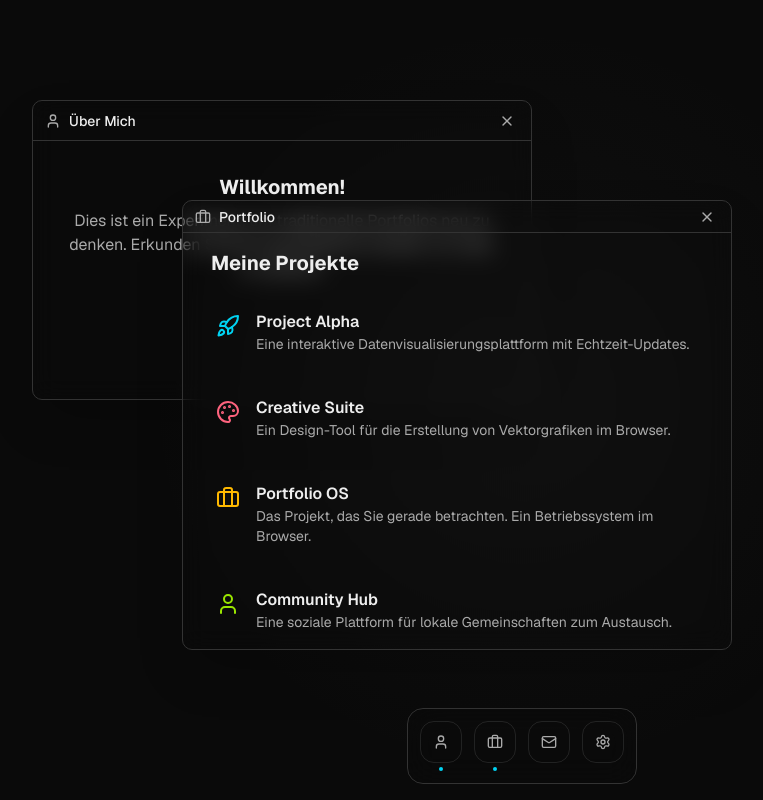
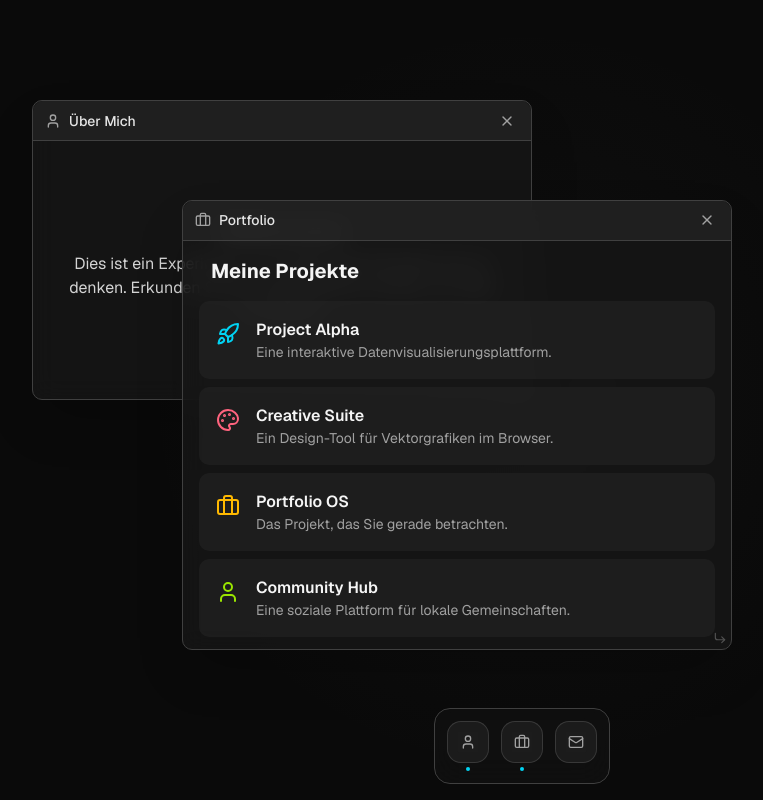
Before and after one commit to warumkev/portfolio, a Next.js app: page / in a window 1280 px wide. Both pictures are taken after a click on the button 613 px from the left and 742 px from the top of the page. Shown: the whole page, without its empty margins (118-881 px from the left). Built offline with nearby package versions, Linux system fonts and the light colour scheme.

Commit message:
Made windows resizable

```diff
--- a/app/page.tsx
+++ b/app/page.tsx
@@ -2,7 +2,7 @@
 
 import React, { useState, useRef, MouseEvent, useCallback, ReactNode, useEffect } from 'react';
 import { motion, AnimatePresence } from 'framer-motion';
-import { User, Briefcase, Mail, Settings, X, Sun, Moon, Rocket, Palette } from 'lucide-react';
+import { User, Briefcase, Mail, X, Rocket, Palette, CornerDownRight } from 'lucide-react';
 
 // --- CUSTOM HOOK FOR MEDIA QUERIES ---
 const useMediaQuery = (query: string): boolean => {
@@ -20,8 +20,6 @@ const useMediaQuery = (query: string): boolean => {
 };
 
 // --- TYPE DEFINITIONS ---
-type Theme = 'light' | 'dark';
-
 interface Project {
   icon: ReactNode;
   title: string;
@@ -29,95 +27,121 @@ interface Project {
   link: string;
 }
 
-interface WindowPosition {
-  x: number;
-  y: number;
-}
+interface WindowPosition { x: number; y: number; }
+interface WindowSize { width: number; height: number; }
 
 interface WindowState {
   id: string;
-  title: string;
-  icon: ReactNode;
-  content: ReactNode;
   isOpen: boolean;
   position: WindowPosition;
+  size: WindowSize;
   zIndex: number;
-  size: { width: number; height: number };
 }
 
 // --- MOCK DATA ---
 const projectData: Project[] = [
-  { icon: <Rocket size={24} className="text-cyan-400" />, title: "Project Alpha", description: "Eine interaktive Datenvisualisierungsplattform mit Echtzeit-Updates.", link: "#" },
-  { icon: <Palette size={24} className="text-rose-400" />, title: "Creative Suite", description: "Ein Design-Tool für die Erstellung von Vektorgrafiken im Browser.", link: "#" },
-  { icon: <Briefcase size={24} className="text-amber-400" />, title: "Portfolio OS", description: "Das Projekt, das Sie gerade betrachten. Ein Betriebssystem im Browser.", link: "#" },
-  { icon: <User size={24} className="text-lime-400" />, title: "Community Hub", description: "Eine soziale Plattform für lokale Gemeinschaften zum Austausch.", link: "#" },
-  { icon: <Mail size={24} className="text-violet-400" />, title: "Secure Messenger", description: "Ein Ende-zu-Ende-verschlüsselter Messenger-Dienst.", link: "#" },
+  { icon: <Rocket size={24} className="text-cyan-400" />, title: "Project Alpha", description: "Eine interaktive Datenvisualisierungsplattform.", link: "#" },
+  { icon: <Palette size={24} className="text-rose-400" />, title: "Creative Suite", description: "Ein Design-Tool für Vektorgrafiken im Browser.", link: "#" },
+  { icon: <Briefcase size={24} className="text-amber-400" />, title: "Portfolio OS", description: "Das Projekt, das Sie gerade betrachten.", link: "#" },
+  { icon: <User size={24} className="text-lime-400" />, title: "Community Hub", description: "Eine soziale Plattform für lokale Gemeinschaften.", link: "#" },
 ];
 
-// --- SUB-COMPONENTS ---
+// --- WINDOW CONTENT COMPONENTS ---
+
+const AboutContent = () => (
+  <div className="text-center p-4 h-full flex flex-col justify-center">
+    <h2 className="text-xl font-bold text-neutral-100 mb-2">Willkommen!</h2>
+    <p>Dies ist ein Experiment, um traditionelle Portfolios neu zu denken. Erkunden Sie die verschiedenen Fenster, um mehr zu erfahren.</p>
+  </div>
+);
 
 const ProjectCard: React.FC<{ project: Project }> = ({ project }) => (
-  <a
-    href={project.link}
-    target="_blank"
-    rel="noopener noreferrer"
-    className="block p-4 rounded-lg bg-background-secondary/50 hover:bg-background-tertiary transition-colors duration-200 border border-transparent hover:border-border-primary"
-  >
+  <a href={project.link} target="_blank" rel="noopener noreferrer" className="block p-4 rounded-lg bg-neutral-800/50 hover:bg-neutral-700/70 transition-colors duration-200 border border-transparent hover:border-neutral-700">
     <div className="flex items-start gap-4">
       <div className="mt-1">{project.icon}</div>
       <div>
-        <h3 className="font-semibold text-text-primary">{project.title}</h3>
-        <p className="text-sm text-text-secondary">{project.description}</p>
+        <h3 className="font-semibold text-neutral-100">{project.title}</h3>
+        <p className="text-sm text-neutral-400">{project.description}</p>
       </div>
     </div>
   </a>
 );
 
-const ThemeSwitcher: React.FC<{ theme: Theme; setTheme: (theme: Theme) => void }> = ({ theme, setTheme }) => (
-  <div className="flex flex-col items-center gap-4 p-4">
-    <p className="text-sm text-text-secondary">Wähle ein Farbschema</p>
-    <button
-      onClick={() => setTheme(theme === 'light' ? 'dark' : 'light')}
-      className="flex items-center justify-center w-32 h-12 bg-background-secondary border border-border-primary rounded-lg text-text-primary hover:bg-background-tertiary transition-colors"
-    >
-      {theme === 'dark' ? <Moon className="mr-2" size={16} /> : <Sun className="mr-2" size={16} />}
-      {theme === 'dark' ? 'Dark Mode' : 'Light Mode'}
-    </button>
+const PortfolioContent = () => (
+  <div className="space-y-2">
+    <h2 className="text-xl font-bold text-neutral-100 mb-4 px-3">Meine Projekte</h2>
+    <div className="space-y-2">
+      {projectData.map(p => <ProjectCard key={p.title} project={p} />)}
+    </div>
   </div>
 );
 
-// --- WINDOW COMPONENT (for Desktop) ---
+const ContactContent = () => (
+  <div className="flex flex-col items-center justify-center h-full text-center">
+    <h2 className="text-xl font-bold text-neutral-100 mb-4">Kontakt aufnehmen</h2>
+    <p className="mb-6">Ich freue mich auf Ihre Nachricht.</p>
+    <button className="px-6 py-2 bg-cyan-500 text-white font-semibold rounded-lg shadow-md hover:bg-cyan-600 transition-all">E-Mail senden</button>
+  </div>
+);
+
+// --- WINDOW CONFIGURATION ---
+const WINDOW_CONFIG = {
+  'about': { title: 'Über Mich', icon: <User size={16} className="text-neutral-400" />, content: <AboutContent /> },
+  'portfolio': { title: 'Portfolio', icon: <Briefcase size={16} className="text-neutral-400" />, content: <PortfolioContent /> },
+  'contact': { title: 'Kontakt', icon: <Mail size={16} className="text-neutral-400" />, content: <ContactContent /> },
+};
+
+
+// --- WINDOW COMPONENT ---
 interface WindowProps {
-  window: WindowState;
+  id: string;
+  config: { title: string; icon: ReactNode; content: ReactNode };
+  state: WindowState;
   onClose: (id: string) => void;
   onFocus: (id: string) => void;
   onMove: (id: string, newPosition: WindowPosition) => void;
+  onResize: (id: string, newSize: WindowSize) => void;
 }
 
-const Window: React.FC<WindowProps> = ({ window, onClose, onFocus, onMove }) => {
-  const [isDragging, setIsDragging] = useState(false);
-  const dragStartRef = useRef<{ startX: number; startY: number; elX: number; elY: number } | null>(null);
+const Window: React.FC<WindowProps> = ({ id, config, state, onClose, onFocus, onMove, onResize }) => {
+  const dragRef = useRef<{ startX: number; startY: number; elX: number; elY: number } | null>(null);
+  const resizeRef = useRef<{ startX: number; startY: number; elW: number; elH: number } | null>(null);
 
   const handleMouseMove = useCallback((e: globalThis.MouseEvent) => {
-    if (!dragStartRef.current) return;
-    const dx = e.clientX - dragStartRef.current.startX;
-    const dy = e.clientY - dragStartRef.current.startY;
-    const newX = Math.max(0, Math.min(globalThis.window.innerWidth - window.size.width, dragStartRef.current.elX + dx));
-    const newY = Math.max(0, Math.min(globalThis.window.innerHeight - window.size.height, dragStartRef.current.elY + dy));
-    onMove(window.id, { x: newX, y: newY });
-  }, [onMove, window.id, window.size]);
+    if (dragRef.current) {
+      const dx = e.clientX - dragRef.current.startX;
+      const dy = e.clientY - dragRef.current.startY;
+      onMove(id, { x: dragRef.current.elX + dx, y: dragRef.current.elY + dy });
+    }
+    if (resizeRef.current) {
+      const dx = e.clientX - resizeRef.current.startX;
+      const dy = e.clientY - resizeRef.current.startY;
+      const newWidth = Math.max(300, resizeRef.current.elW + dx);
+      const newHeight = Math.max(200, resizeRef.current.elH + dy);
+      onResize(id, { width: newWidth, height: newHeight });
+    }
+  }, [id, onMove, onResize]);
 
   const handleMouseUp = useCallback(() => {
-    setIsDragging(false);
+    dragRef.current = null;
+    resizeRef.current = null;
     document.removeEventListener('mousemove', handleMouseMove);
     document.removeEventListener('mouseup', handleMouseUp);
   }, [handleMouseMove]);
 
-  const handleMouseDown = (e: MouseEvent<HTMLDivElement>) => {
+  const handleHeaderMouseDown = (e: MouseEvent<HTMLDivElement>) => {
     if (e.button !== 0) return;
-    onFocus(window.id);
-    setIsDragging(true);
-    dragStartRef.current = { startX: e.clientX, startY: e.clientY, elX: window.position.x, elY: window.position.y };
+    onFocus(id);
+    dragRef.current = { startX: e.clientX, startY: e.clientY, elX: state.position.x, elY: state.position.y };
+    document.addEventListener('mousemove', handleMouseMove);
+    document.addEventListener('mouseup', handleMouseUp);
+  };
+
+  const handleResizeMouseDown = (e: MouseEvent<HTMLDivElement>) => {
+    e.stopPropagation();
+    if (e.button !== 0) return;
+    onFocus(id);
+    resizeRef.current = { startX: e.clientX, startY: e.clientY, elW: state.size.width, elH: state.size.height };
     document.addEventListener('mousemove', handleMouseMove);
     document.addEventListener('mouseup', handleMouseUp);
   };
@@ -128,140 +152,106 @@ const Window: React.FC<WindowProps> = ({ window, onClose, onFocus, onMove }) =>
       animate={{ opacity: 1, scale: 1 }}
       exit={{ opacity: 0, scale: 0.9 }}
       transition={{ duration: 0.2, ease: "easeOut" }}
-      className="absolute bg-background-primary/80 backdrop-blur-md border border-border-primary rounded-lg shadow-2xl flex flex-col"
-      style={{
-        left: `${window.position.x}px`,
-        top: `${window.position.y}px`,
-        zIndex: window.zIndex,
-        width: `${window.size.width}px`,
-        height: `${window.size.height}px`,
-      }}
-      onMouseDown={() => onFocus(window.id)}
+      className="absolute bg-neutral-900/80 backdrop-blur-md border border-neutral-700 rounded-lg shadow-2xl flex flex-col"
+      style={{ left: state.position.x, top: state.position.y, zIndex: state.zIndex, width: state.size.width, height: state.size.height }}
     >
-      <div
-        className="window-header flex items-center justify-between h-10 px-3 bg-background-secondary/70 rounded-t-lg border-b border-border-primary cursor-grab active:cursor-grabbing"
-        onMouseDown={handleMouseDown}
-      >
-        <div className="flex items-center gap-2">
-          {window.icon}
-          <span className="text-sm font-medium text-text-primary">{window.title}</span>
-        </div>
-        <button
-          onMouseDown={(e) => e.stopPropagation()}
-          onClick={() => onClose(window.id)}
-          className="p-1 rounded-full hover:bg-red-500/80 text-text-secondary hover:text-white transition-colors"
-          aria-label="Fenster schließen"
-        >
-          <X size={16} />
-        </button>
+      <div className="window-header flex items-center justify-between h-10 px-3 bg-neutral-800/70 rounded-t-lg border-b border-neutral-700 cursor-grab active:cursor-grabbing" onMouseDown={handleHeaderMouseDown}>
+        <div className="flex items-center gap-2">{config.icon}<span className="text-sm font-medium text-neutral-200">{config.title}</span></div>
+        <button onClick={() => onClose(id)} className="p-1 rounded-full hover:bg-red-500/80 text-neutral-400 hover:text-white transition-colors" aria-label="Fenster schließen"><X size={16} /></button>
       </div>
-      <div className="p-1 flex-grow overflow-y-auto text-text-secondary">
-        <div className="p-3 h-full">
-          {window.content}
+      <div className="p-1 flex-grow overflow-y-auto text-neutral-300 relative">
+        <div className="p-3 h-full">{config.content}</div>
+        <div className="absolute bottom-0 right-0 cursor-se-resize p-1 text-neutral-600 hover:text-neutral-400" onMouseDown={handleResizeMouseDown}>
+          <CornerDownRight size={14} />
         </div>
       </div>
     </motion.div>
   );
 };
 
-// --- DOCK ICON COMPONENT (reusable) ---
+// --- DOCK ICON COMPONENT ---
 interface DockIconProps { onClick: () => void; icon: ReactNode; label: string; isActive: boolean; }
 const DockIcon: React.FC<DockIconProps> = ({ onClick, icon, label, isActive }) => (
   <div className="flex flex-col items-center gap-1">
-    <button onClick={onClick} className="bg-background-secondary/50 backdrop-blur-sm p-3 rounded-xl border border-border-primary/80 hover:bg-background-tertiary transition-all" aria-label={`${label} öffnen`}>
+    <button onClick={onClick} className="bg-neutral-800/50 backdrop-blur-sm p-3 rounded-xl border border-neutral-700/80 hover:bg-neutral-700 transition-all" aria-label={`${label} öffnen`}>
       {icon}
     </button>
     <div className={`w-1 h-1 rounded-full bg-cyan-400 transition-opacity ${isActive ? 'opacity-100' : 'opacity-0'}`}></div>
   </div>
 );
 
+// --- INITIAL STATE FACTORY ---
+const getInitialWindowState = (): Record<string, WindowState> => ({
+  'about': { id: 'about', isOpen: true, position: { x: 150, y: 100 }, zIndex: 11, size: { width: 500, height: 300 } },
+  'portfolio': { id: 'portfolio', isOpen: false, position: { x: 300, y: 200 }, zIndex: 10, size: { width: 550, height: 450 } },
+  'contact': { id: 'contact', isOpen: false, position: { x: 450, y: 150 }, zIndex: 10, size: { width: 400, height: 250 } },
+});
+
 
 // --- MAIN DESKTOP COMPONENT ---
 export default function Desktop() {
   const isMobile = useMediaQuery('(max-width: 768px)');
   const [activeMobileView, setActiveMobileView] = useState<string>('about');
-  const [theme, setTheme] = useState<Theme>('dark');
-  const [highestZIndex, setHighestZIndex] = useState(12);
+  const [windows, setWindows] = useState<Record<string, WindowState>>(getInitialWindowState);
+  const [highestZIndex, setHighestZIndex] = useState(11);
 
-  useEffect(() => {
-    document.documentElement.className = theme;
-  }, [theme]);
-
-  const [windows, setWindows] = useState<Record<string, WindowState>>({
-    'about': {
-      id: 'about', title: 'Über Mich', icon: <User size={16} className="text-text-secondary" />,
-      content: <div className="text-center p-4"><h2 className="text-xl font-bold text-text-primary mb-2">Willkommen!</h2><p>Dies ist ein Experiment, um traditionelle Portfolios neu zu denken. Erkunden Sie die verschiedenen Fenster, um mehr zu erfahren.</p></div>,
-      isOpen: true, position: { x: 150, y: 100 }, zIndex: 11, size: { width: 500, height: 300 },
-    },
-    'portfolio': {
-      id: 'portfolio', title: 'Portfolio', icon: <Briefcase size={16} className="text-text-secondary" />,
-      content: <div className="space-y-2"><h2 className="text-xl font-bold text-text-primary mb-4 px-3">Meine Projekte</h2><div className="space-y-2">{projectData.map(p => <ProjectCard key={p.title} project={p} />)}</div></div>,
-      isOpen: false, position: { x: 300, y: 200 }, zIndex: 10, size: { width: 550, height: 450 },
-    },
-    'contact': {
-      id: 'contact', title: 'Kontakt', icon: <Mail size={16} className="text-text-secondary" />,
-      content: <div className="flex flex-col items-center justify-center h-full text-center"><h2 className="text-xl font-bold text-text-primary mb-4">Kontakt aufnehmen</h2><p className="mb-6">Ich freue mich auf Ihre Nachricht.</p><button className="px-6 py-2 bg-cyan-500 text-white font-semibold rounded-lg shadow-md hover:bg-cyan-600 transition-all">E-Mail senden</button></div>,
-      isOpen: false, position: { x: 450, y: 150 }, zIndex: 10, size: { width: 400, height: 250 },
-    },
-    'settings': {
-      id: 'settings', title: 'Einstellungen', icon: <Settings size={16} className="text-text-secondary" />,
-      content: <ThemeSwitcher theme={theme} setTheme={setTheme} />,
-      isOpen: false, position: { x: 200, y: 250 }, zIndex: 12, size: { width: 300, height: 200 },
-    }
-  });
+  const updateWindowState = (id: string, updates: Partial<WindowState>) => {
+    setWindows(prev => ({ ...prev, [id]: { ...prev[id], ...updates } }));
+  };
 
   const openWindow = (id: string) => {
     const newZIndex = highestZIndex + 1;
     setHighestZIndex(newZIndex);
-    setWindows(prev => ({ ...prev, [id]: { ...prev[id], isOpen: true, zIndex: newZIndex } }));
+    updateWindowState(id, { isOpen: true, zIndex: newZIndex });
   };
-  const closeWindow = (id: string) => { setWindows(prev => ({ ...prev, [id]: { ...prev[id], isOpen: false } })); };
+
   const focusWindow = (id: string) => {
     if (windows[id].zIndex < highestZIndex) {
       const newZIndex = highestZIndex + 1;
       setHighestZIndex(newZIndex);
-      setWindows(prev => ({ ...prev, [id]: { ...prev[id], zIndex: newZIndex } }));
+      updateWindowState(id, { zIndex: newZIndex });
     }
   };
-  const moveWindow = (id: string, newPosition: WindowPosition) => { setWindows(prev => ({ ...prev, [id]: { ...prev[id], position: newPosition } })); };
-  const handleMobileNav = (id: string) => { setActiveMobileView(id); };
 
   const renderDesktop = () => (
     <>
       <AnimatePresence>
-        {Object.values(windows).map(w => w.isOpen && <Window key={w.id} window={w} onClose={closeWindow} onFocus={focusWindow} onMove={moveWindow} />)}
+        {Object.keys(windows).map(id => (
+          windows[id].isOpen && <Window
+            key={id} id={id}
+            config={WINDOW_CONFIG[id]}
+            state={windows[id]}
+            onClose={(id) => updateWindowState(id, { isOpen: false })}
+            onFocus={focusWindow}
+            onMove={(id, pos) => updateWindowState(id, { position: pos })}
+            onResize={(id, size) => updateWindowState(id, { size: size })}
+          />
+        ))}
       </AnimatePresence>
       <div className="absolute bottom-4 left-1/2 -translate-x-1/2">
-        <div className="flex items-end gap-3 p-3 bg-background-secondary/20 backdrop-blur-lg border border-border-primary rounded-2xl">
-          {Object.values(windows).map(w => <DockIcon key={w.id} onClick={() => openWindow(w.id)} icon={w.icon} label={w.title} isActive={w.isOpen} />)}
+        <div className="flex items-end gap-3 p-3 bg-neutral-800/20 backdrop-blur-lg border border-neutral-700 rounded-2xl">
+          {Object.keys(WINDOW_CONFIG).map(id => <DockIcon key={id} onClick={() => openWindow(id)} icon={WINDOW_CONFIG[id].icon} label={WINDOW_CONFIG[id].title} isActive={windows[id].isOpen} />)}
         </div>
       </div>
     </>
   );
 
   const renderMobile = () => {
-    const activeWindow = windows[activeMobileView];
+    const activeConfig = WINDOW_CONFIG[activeMobileView];
     return (
       <>
         <div className="w-full h-full pt-6 pb-24 overflow-y-auto">
           <AnimatePresence mode="wait">
-            <motion.div
-              key={activeMobileView}
-              initial={{ opacity: 0, y: 20 }}
-              animate={{ opacity: 1, y: 0 }}
-              exit={{ opacity: 0, y: -20 }}
-              transition={{ duration: 0.2 }}
-              className="px-4"
-            >
-              <div className="bg-background-secondary/50 border border-border-primary rounded-xl p-4">
-                {activeWindow.content}
+            <motion.div key={activeMobileView} initial={{ opacity: 0, y: 20 }} animate={{ opacity: 1, y: 0 }} exit={{ opacity: 0, y: -20 }} transition={{ duration: 0.2 }} className="px-4">
+              <div className="bg-neutral-800/50 border border-neutral-700 rounded-xl p-4">
+                {activeConfig.content}
               </div>
             </motion.div>
           </AnimatePresence>
         </div>
         <div className="absolute bottom-0 left-0 right-0">
-          <div className="flex items-center justify-around p-2 bg-background-secondary/20 backdrop-blur-lg border-t border-border-primary">
-            {Object.values(windows).map(w => <DockIcon key={w.id} onClick={() => handleMobileNav(w.id)} icon={w.icon} label={w.title} isActive={activeMobileView === w.id} />)}
+          <div className="flex items-center justify-around p-2 bg-neutral-800/20 backdrop-blur-lg border-t border-neutral-700">
+            {Object.keys(WINDOW_CONFIG).map(id => <DockIcon key={id} onClick={() => setActiveMobileView(id)} icon={WINDOW_CONFIG[id].icon} label={WINDOW_CONFIG[id].title} isActive={activeMobileView === id} />)}
           </div>
         </div>
       </>
@@ -269,34 +259,7 @@ export default function Desktop() {
   };
 
   return (
-    <main className="h-[100dvh] w-screen overflow-hidden bg-background-primary text-text-primary font-sans relative select-none">
-      <style>{`
-            :root.light {
-                --background-primary: #f0f0f0;
-                --background-secondary: #e0e0e0;
-                --background-tertiary: #d0d0d0;
-                --border-primary: #cccccc;
-                --text-primary: #111111;
-                --text-secondary: #555555;
-            }
-            :root.dark {
-                --background-primary: #0a0a0a;
-                --background-secondary: #1a1a1a;
-                --background-tertiary: #2a2a2a;
-                --border-primary: #333333;
-                --text-primary: #eeeeee;
-                --text-secondary: #aaaaaa;
-            }
-            body {
-                background-color: var(--background-primary);
-            }
-            .bg-background-primary { background-color: var(--background-primary); }
-            .bg-background-secondary { background-color: var(--background-secondary); }
-            .bg-background-tertiary { background-color: var(--background-tertiary); }
-            .border-border-primary { border-color: var(--border-primary); }
-            .text-text-primary { color: var(--text-primary); }
-            .text-text-secondary { color: var(--text-secondary); }
-        `}</style>
+    <main className="h-[100dvh] w-screen overflow-hidden bg-neutral-950 text-neutral-200 font-sans relative select-none">
       <div className="absolute inset-0 bg-[radial-gradient(circle_at_center,_rgba(128,128,128,0.05)_0,_rgba(0,0,0,0)_50%)]"></div>
       {isMobile ? renderMobile() : renderDesktop()}
     </main>
```
